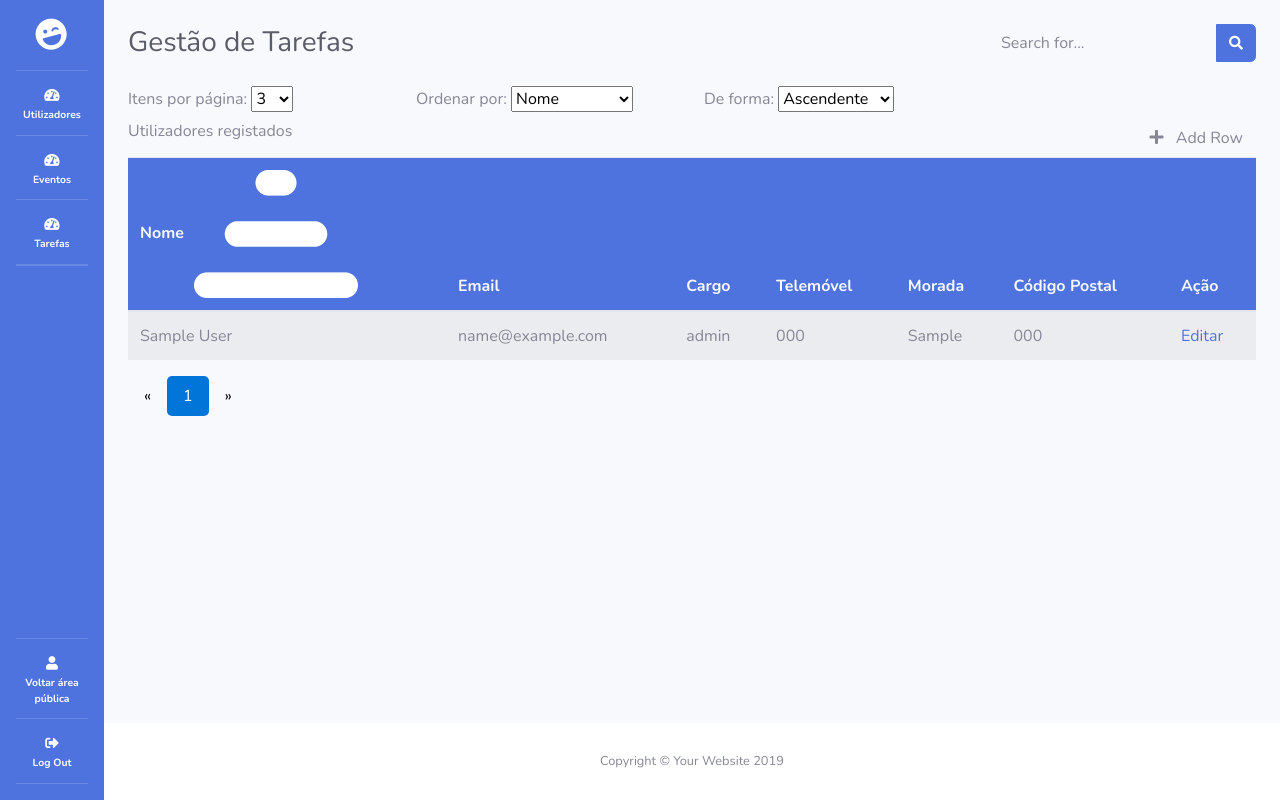
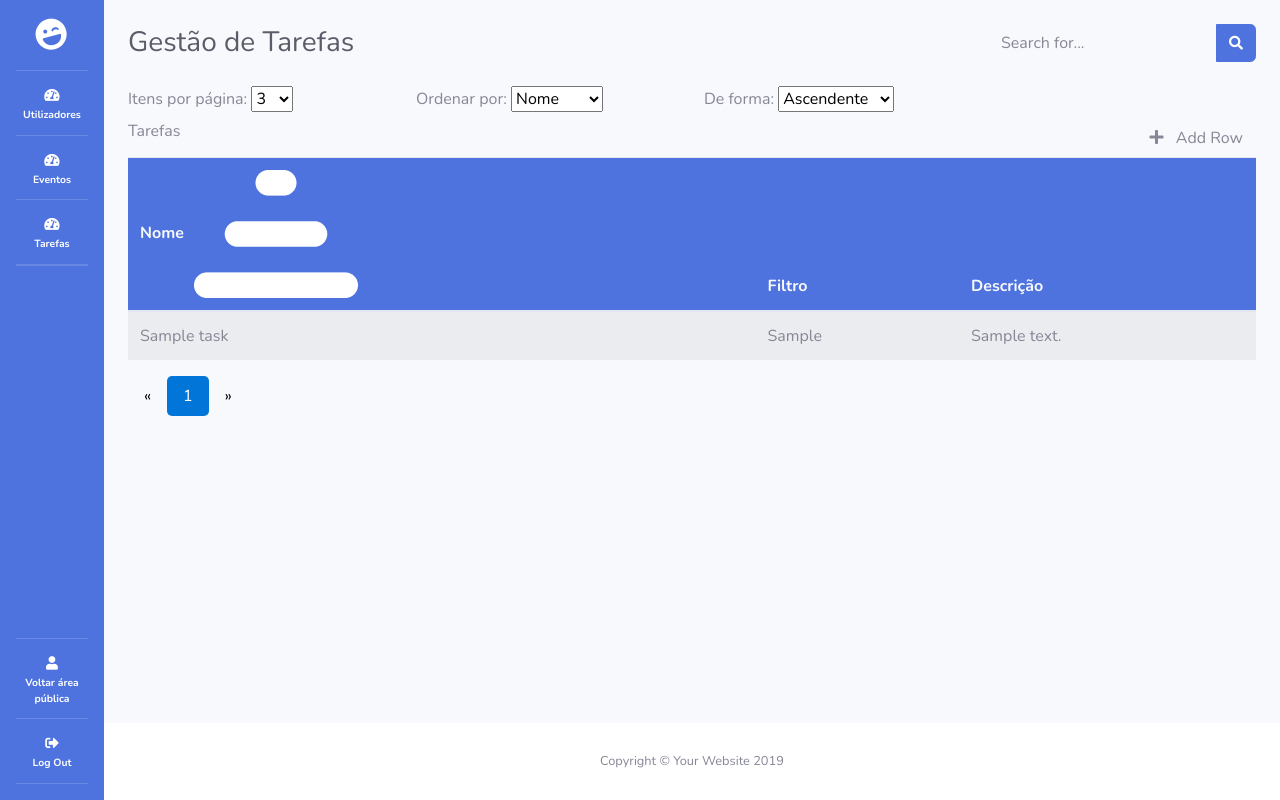
Before and after one commit to iloading/aplans, a PHP site: page /admin/pages/tarefas.php in a window 1280 px wide. Run offline with PHP 8.4, Linux system fonts and the light colour scheme; the visitor is signed in with stand-in values (Sample User, id 1); tables that the repository leaves empty or names only in its code hold one stand-in row (values such as "Sample post"); lists and menus that the app fills with data are empty; some libraries are stand-ins or nearby versions.

Commit message:
Tasks (INICIO - BUGADO)

```diff
--- /dev/null
+++ b/admin/ajax/tasks_table.php
@@ -0,0 +1,162 @@
+<?php
+    require_once '../../connections/connection.php';
+
+    // Create a new DB connection
+    $link = new_db_connection();
+
+
+
+
+    if (isset($_GET['items']) && trim($_GET['items']) != "") { // Se houver um limite de itens definido
+        $itemsPorPag = $_GET['items'];
+        $search = $_GET['search'];
+        $wildcard = "%$search%";
+
+        /*PAGINAÇÃO*/
+        $page = $_GET['page'];
+        $pagAtual = $page;
+        $page -=1;
+        // $previous_btn = true;
+        // $next_btn = true;
+        // $first_btn = true;
+        // $last_btn = true;
+        $start = $page * $itemsPorPag;
+
+
+        /* create a prepared statement */
+        $stmt = mysqli_stmt_init($link);
+
+
+        if ($search != "") {
+        $query = "SELECT COUNT(*) AS count FROM tasks INNER JOIN event_type ON ref_event_type_id = event_type.id
+                  WHERE name LIKE ? OR filter LIKE ? OR short_description LIKE ? OR event_type.type LIKE ?";
+        }else {
+            $query = "SELECT COUNT(*) AS count FROM tasks"; // Total records
+        }
+
+        if (mysqli_stmt_prepare($stmt, $query)) {
+            if ($search != "") {
+                mysqli_stmt_bind_param($stmt, 'ssss',  $wildcard,  $wildcard,  $wildcard,  $wildcard);
+            }
+            if (mysqli_stmt_execute($stmt)) {
+
+                mysqli_stmt_bind_result($stmt, $resultados);
+
+                mysqli_stmt_fetch($stmt);
+                    $no_de_pag = ceil($resultados / $itemsPorPag);
+
+
+                //print json_encode($data);
+
+
+            }
+        }
+        mysqli_stmt_close($stmt);
+        /*/.PAGINAÇÃO*/
+
+        if (isset($_GET['col']) && trim($_GET['col']) != "" && isset($_GET['ord']) && trim($_GET['ord']) != "") {
+            $ordenarPorCol = $_GET['col'];
+            $ordem= $_GET['ord'];
+
+            switch ($ordenarPorCol) {
+                case 'nome':
+                    $tabela = "nome";
+                    break;
+                case 'filtro':
+                $tabela = "filtro";
+                    break;
+                case 'descricao':
+                $tabela = "descricao";
+                    break;
+
+                default:
+                $tabela = "nome";
+                    break;
+            }
+            switch ($ordem) {
+                case 'ASC':
+                    $ordenacao = 'ASC';
+                    break;
+
+                default:
+                    $ordenacao = 'DESC';
+                    break;
+            }
+
+            if ($search != "") { // SE HOUVER ALGO NA BARRA DE PESQUISA
+            $query = "SELECT name, filter, short_description
+                        FROM tasks
+                        INNER JOIN event_type ON ref_event_type_id = event_type.id
+                        WHERE name LIKE ? OR filter LIKE ? OR short_description LIKE ? OR event_type.type LIKE ?
+                        ORDER BY " . $tabela . " " . $ordenacao . "
+                        LIMIT ?, ?";
+
+            }else {// SE NÃO HOUVER ALGO NA BARRA DE PESQUISA
+            $query = "SELECT name, filter, short_description FROM tasks INNER JOIN event_type ON ref_event_type_id = event_type.id ORDER BY " . $tabela . " " . $ordenacao . " LIMIT ?, ?";
+
+            }
+
+        }else { //SE POR ALGUMA RAZÃO NÃO HOUVER NADA NO PARAMETRO DA COLUNA OU DA ORDENAÇÃO
+            $query = "SELECT name, filter, short_description FROM tasks INNER JOIN event_type ON ref_event_type_id = event_type.id LIMIT ?, ?";
+        }
+
+    }else { // SE POR ALGUMA RAZÃO NÃO HOUVER NADA NO PARAMETRO DO LIMITE DE ITEMS POR PÁGINA
+        $query = "SELECT name, filter, short_description FROM tasks INNER JOIN event_type ON ref_event_type_id = event_type.id";
+    }
+
+    /* create a prepared statement */
+    $stmt = mysqli_stmt_init($link);
+    if (mysqli_stmt_prepare($stmt, $query)) {
+
+        if (isset($_GET['items']) && trim($_GET['items']) != "") {
+            if (isset($_GET['col']) && trim($_GET['col']) != "" && isset($_GET['ord']) && trim($_GET['ord']) != "") {
+                if ($search != "") {
+
+                mysqli_stmt_bind_param($stmt, 'sssii',  $wildcard,  $wildcard,  $wildcard, $start, $itemsPorPag );
+
+                }else {
+
+                mysqli_stmt_bind_param($stmt, 'ii', $start, $itemsPorPag);
+                }
+            }else {
+
+                mysqli_stmt_bind_param($stmt, 'ii', $start, $itemsPorPag);
+            }
+
+
+
+        }
+        /* execute the prepared statement */
+        if (mysqli_stmt_execute($stmt)){
+            /* bind result variables */
+            mysqli_stmt_bind_result($stmt, $nome, $filtro, $descricao);
+
+            /* fetch values */
+            $data = array();
+            while (mysqli_stmt_fetch($stmt)) {
+                $row_result = array();
+                $row_result["nome"] = htmlspecialchars($nome);
+                $row_result["filtro"] = htmlspecialchars($filtro);
+                $row_result["descricao"] = htmlspecialchars($descricao);
+                $row_result["noPaginas"] = htmlspecialchars($no_de_pag);
+                $data[] = $row_result;
+
+            }
+
+            print json_encode($data);
+
+
+        } else {
+            echo "Error: " . mysqli_stmt_error($stmt);
+        }
+
+        /* close statement */
+        mysqli_stmt_close($stmt);
+
+
+    } else {
+        echo "Error: " . mysqli_error($link);
+    }
+
+    /* close connection */
+    mysqli_close($link);
--- a/admin/components/c_navbars_side.php
+++ b/admin/components/c_navbars_side.php
@@ -34,7 +34,7 @@ if ($admin == 1) {
         </li>
         <hr class="sidebar-divider my-0">
         <li class="nav-item active">
-            <a class="nav-link" href="#">
+            <a class="nav-link" href="../pages/tarefas.php">
                 <i class="fas fa-fw fa-tachometer-alt"></i>
                 <span>Tarefas</span></a>
         </li>
--- a/admin/pages/tarefas.php
+++ b/admin/pages/tarefas.php
@@ -15,7 +15,7 @@ require_once "../scripts/sc_check_admin.php";
     <meta name="description" content="">
     <meta name="author" content="">
 
-    <title>TESTE12</title>
+    <title>aplans</title>
 
     <!-- Custom fonts for this template-->
     <link href="../vendor/fontawesome-free/css/all.min.css" rel="stylesheet" type="text/css">
@@ -111,9 +111,9 @@ require_once "../scripts/sc_check_admin.php";
 
 
         <script>
-            function update(email_velho, email_novo, nome, role, telemovel, morada, codigo_postal, password, password_confirmar) {
+            function update(id, nome, filtro, descricao) {
 
-                var query = "email_velho=" + email_velho + "&email_novo=" + email_novo + "&nome=" + nome + "&role=" + role + "&telemovel=" + telemovel + "&morada=" + morada + "&codigo_postal=" + codigo_postal + "&password=" + password + "&password_confirmar=" + password_confirmar;
+                var query = "id" + id + "&nome=" + nome + "&filtro=" + filtro + "&descricao=" + descricao;
 
                 console.log(query);
 
@@ -122,7 +122,7 @@ require_once "../scripts/sc_check_admin.php";
 
 
                 $.ajax({ // ajax call starts
-                        url: '../scripts/sc_update_tabela.php',
+                        url: '../scripts/tarefas/sc_update_tabela.php',
                         data: query,
                         dataType: 'json', // Choosing a JSON datatype
                         type: 'GET',
@@ -150,14 +150,14 @@ require_once "../scripts/sc_check_admin.php";
             }
         </script>
         <script>
-            function apagar(email_velho) {
+            function apagar(id) {
 
-                var query = "email_velho=" + email_velho;
+                var query = "id=" + id;
 
                 console.log(query);
 
                 $.ajax({ // ajax call starts
-                        url: '../scripts/sc_delete_row.php',
+                        url: '../scripts/tarefas/sc_delete_row.php',
                         data: query,
                         // dataType: 'json', // Choosing a JSON datatype
                         type: 'GET',
@@ -172,14 +172,14 @@ require_once "../scripts/sc_check_admin.php";
             }
         </script>
         <script>
-            function adicionar(email_novo, nome, role, telemovel, morada, codigo_postal, password, password_confirmar) {
+            function adicionar(id, nome, filtro, descricao) {
 
-                var query1 = "email_novo=" + email_novo + "&nome=" + nome + "&role=" + role + "&telemovel=" + telemovel + "&morada=" + morada + "&codigo_postal=" + codigo_postal + "&password=" + password + "&password_confirmar=" + password_confirmar;
+                var query1 = "nome=" + nome + "&filtro=" + filtro + "&descricao=" + descricao;
 
                 console.log(query1);
 
                 $.ajax({ // ajax call starts
-                        url: '../scripts/sc_adicionar_row.php',
+                        url: '../scripts/tarefas/sc_adicionar_row.php',
                         data: query1,
                         dataType: 'json', // Choosing a JSON datatype
                         type: 'GET',
@@ -211,7 +211,7 @@ require_once "../scripts/sc_check_admin.php";
 
                 $.when(
                         $.ajax({ // ajax call starts
-                            url: '../ajax/users_table.php',
+                            url: '../ajax/tasks_table.php',
                             data: query,
                             dataType: 'json', // Choosing a JSON datatype
                             type: 'GET',
@@ -240,7 +240,7 @@ require_once "../scripts/sc_check_admin.php";
                             //Antes de escrever o conteúdo organizado, vamos escrever o head da tabela com a variável de ordenação atual para que no próximo clique, troque a ordem
                             var span = "<span><img class=\"ordenar\"src='" + iconOrdenacao + "'></span>";
 
-                            var thead = "<tr class=\"bg-primary text-light \"><th id=\"nome\"class=\"coluna\">Nome</th><th id=\"email\"class=\"coluna\">Email</th><th id=\"role\"class=\"coluna\">Cargo</th><th id=\"telemovel\"class=\"coluna\">Telemóvel</th><th id=\"morada\"class=\"coluna\">Morada</th><th id=\"codigo_postal\"class=\"coluna\">Código Postal</th><th id=\"acao\"class=\"coluna\">Ação</th><tr>"
+                            var thead = "<tr class=\"bg-primary text-light \"><th id=\"nome\"class=\"coluna\">Nome</th><th id=\"filtro\"class=\"coluna\">Filtro</th><th id=\"descricao\"class=\"coluna\">Descrição</th><tr>"
 
                             $('#colunaTabela').append(thead);
                             if (coluna != "") {
@@ -250,7 +250,7 @@ require_once "../scripts/sc_check_admin.php";
 
                             for (var i in data) {
 
-                                var linha = "<tr><th>" + data[i]["nome"] + "</th><th>" + data[i]["email"] + "</th><th>" + data[i]["role"] + "</th><th>" + data[i]["telemovel"] + "</th><th>" + data[i]["morada"] + "</th><th>" + data[i]["codigo_postal"] + "</th><th><a href='#' data-toggle='modal' data-target='#myModal' data-id='" + i + "' class='editar'>Editar</a></th></tr>";
+                                var linha = "<tr><th>" + data[i]["nome"] + "</th><th>" + data[i]["filtro"] + "</th><th>" + data[i]["descricao"];
                                 $('#users').append(linha);
 
                                 resultados = data[i]["noPaginas"]
@@ -273,20 +273,20 @@ require_once "../scripts/sc_check_admin.php";
                             $('.editar').on("click", function() {
                                 var editarLinha = $(this).data('id');
 
-                                var modal_editar_body = ' <label class="col-12 pl-0 mb-0 mt-2">Nome</label><input name="nome" type="text" id="update_nome" value="' + data[editarLinha]['nome'] + '"><label class="col-12 pl-0 mb-0 mt-2">Email</label><input name="email" type="text" id="email_user" value="' + data[editarLinha]['email'] + '"><label class="col-12 pl-0 mb-0 mt-2">Cargo</label><select name="role" id="modal_role"></select><label class="col-12 pl-0 mb-0 mt-2">Telemóvel</label><input name="telemovel" type="text" id="update_telemovel" value="' + data[editarLinha]['telemovel'] + '"><label class="col-12 pl-0 mb-0 mt-2">Morada</label><input name="morada" type="text" id="update_morada" value="' + data[editarLinha]['morada'] + '"><label class="col-12 pl-0 mb-0 mt-2">Código Postal</label><input name="codigo_postal" type="text" id="update_codigo_postal" value="' + data[editarLinha]['codigo_postal'] + '"><label class="col-12 pl-0 mb-0 mt-2">Preencher Apenas para mudar password</label><input name="password" type="password" id="update_password" placeholder="Nova palavra-passe"><input name="password_confirmar" type="password" id="update_password_confirmar" placeholder="Confirmar palavra-passe"><input name="emailEditar" type="hidden" id="email_editar" value="' + data[editarLinha]['email'] + '">';
+                                var modal_editar_body = '<label class="col-12 pl-0 mb-0 mt-2">Nome</label><input name="nome" type="text" id="update_nome" value="' + data[editarLinha]['nome'] + '"><label class="col-12 pl-0 mb-0 mt-2">Filtro</label><select name="filtro" id="modal_filtro"></select><label class="col-12 pl-0 mb-0 mt-2">Descrição</label><input name="descricao" type="text" id="update_descricao" value="' + data[editarLinha]['descricao'] + '">';
 
 
                                 $("#modal_editar").html(modal_editar_body);
-                                $("#modal_role").html('');
+                                $("#modal_filtro").html('');
 
                                 //se o role do utilizador clicado for admin ou user, muda a option que está selecionada
-                                if (data[editarLinha]['role'] == "Admin") {
-                                    var add_role = '<option value="2" id="opcao_admin" selected="selected">Admin</option><option value="1" id="opcao_user">User</option>'
+                                if (data[editarLinha]['filtro'] == "Admin") {
+                                    var add_role = '<option value="2" id="opcao_admin" selected="selected">Predefenido</option><option value="1" id="opcao_user">Criado</option>'
 
-                                    $("#modal_role").append(add_role);
+                                    $("#modal_filtro").append(add_role);
                                 } else {
-                                    var add_role = '<option value="2" id="opcao_admin">Admin</option><option value="1" id="opcao_user" selected="selected">User</option>'
-                                    $("#modal_role").append(add_role);
+                                    var add_role = '<option value="2" id="opcao_admin">Predefenido</option><option value="1" id="opcao_user" selected="selected">Criado</option>'
+                                    $("#modal_filtro").append(add_role);
                                 }
 
 
@@ -308,7 +308,7 @@ require_once "../scripts/sc_check_admin.php";
 
                         })
                     .fail(function() { // Se existir um erro no pedido
-                        $('#users').html('Data ERROU'); // Escreve mensagem de erro na listagem de vinhos
+                        $('#users').html('Data ERROU'); // Escreve mensagem de erro
                     });
 
                 return false; // keeps the page from not refreshing
@@ -358,17 +358,12 @@ require_once "../scripts/sc_check_admin.php";
                 });
 
                 $('#guardar').on("click", function() {
-                    email_velho = $('#email_editar').val();
-                    email_novo = $('#email_user').val();
+                    id = $('#id').val();
                     nome = $('#update_nome').val();
-                    role = $('#modal_role option').filter(":selected").val();
-                    telemovel = $('#update_telemovel').val();
-                    morada = $('#update_morada').val();
-                    codigo_postal = $('#update_codigo_postal').val();
-                    password = $('#update_password').val();
-                    password_confirmar = $('#update_password_confirmar').val();
+                    filtro = $('#modal_filtro option').filter(":selected").val();
+                    descricao = $('#update_descricao').val();
 
-                    update(email_velho, email_novo, nome, role, telemovel, morada, codigo_postal, password, password_confirmar);
+                    update(id, nome, filtro, descricao);
 
 
 
@@ -379,9 +374,9 @@ require_once "../scripts/sc_check_admin.php";
                 });
 
                 $('#apagar').on("click", function() {
-                    email_velho = $('#email_editar').val();
+                    id = $('#id').val();
 
-                    apagar(email_velho);
+                    apagar(id);
 
                     search = $('#search').val();
                     ordem = $('#ordem').val();
@@ -392,16 +387,11 @@ require_once "../scripts/sc_check_admin.php";
                 });
 
                 $('#submeter_row').on("click", function() {
-                    email_novo = $('#add_email_user').val();
                     nome = $('#add_nome').val();
-                    role = $('#add_role option').filter(":selected").val();
-                    telemovel = $('#add_telemovel').val();
-                    morada = $('#add_morada').val();
-                    codigo_postal = $('#add_codigo_postal').val();
-                    password = $('#add_password').val();
-                    password_confirmar = $('#add_password_confirmar').val();
+                    filtro = $('#add_filtro option').filter(":selected").val();
+                    descricao = $('#add_descricao').val();
 
-                    adicionar(email_novo, nome, role, telemovel, morada, codigo_postal, password, password_confirmar);
+                    adicionar(nome, filtro, descricao);
 
                     search = $('#search').val();
                     ordem = $('#ordem').val();
@@ -492,11 +482,8 @@ require_once "../scripts/sc_check_admin.php";
                                 <label>Ordenar por:</label>
                                 <select class="" id="ordenarPor" name="items">
                                     <option class="dropdown-item " selected="selected" value="nome">Nome</option>
-                                    <option class="dropdown-item" value="email">Email</option>
-                                    <option class="dropdown-item" value="role">Cargo</option>
-                                    <option class="dropdown-item" value="telemovel">Telemóvel</option>
-                                    <option class="dropdown-item" value="morada">Morada</option>
-                                    <option class="dropdown-item" value="codigo_postal">Codigo Postal</option>
+                                    <option class="dropdown-item" value="filtro">Filtro</option>
+                                    <option class="dropdown-item" value="descricao">Descricao</option>
                                 </select>
                             </form>
                             <form action="" method="GET" class="col-3">
@@ -515,7 +502,7 @@ require_once "../scripts/sc_check_admin.php";
                             <div class="panel panel-default">
                                 <div class="row">
                                     <div class="panel-heading col-6">
-                                        Utilizadores registados
+                                        Tarefas
                                     </div>
                                     <div style="text-align: end;" class=" col-6">
                                         <button class="btn btn-default pull-right add-row" href='#' data-toggle='modal' data-target='#addRows' id="adicionar"><i class="fa fa-plus"></i>&nbsp;&nbsp; Add Row</button>
@@ -531,24 +518,13 @@ require_once "../scripts/sc_check_admin.php";
                                                     <th id="nome" class="coluna">
                                                         Nome
                                                     </th>
-                                                    <th id="email" class="coluna">
-                                                        Email
+                                                    <th id="filtro" class="coluna">
+                                                        Filtro
                                                     </th>
-                                                    <th id="role" class="coluna">
-                                                        Cargo
+                                                    <th id="descricao" class="coluna">
+                                                        Descrição
                                                     </th>
-                                                    <th id="telemovel" class="coluna">
-                                                        Telemóvel
-                                                    </th>
-                                                    <th id="morada" class="coluna">
-                                                        Morada
-                                                    </th>
-                                                    <th id="codigo_postal" class="coluna">
-                                                        Código Postal
-                                                    </th>
-                                                    <th id="acao" class="coluna">
-                                                        Ação
-                                                    </th>
+
 
 
                                                 </tr>
@@ -635,22 +611,13 @@ require_once "../scripts/sc_check_admin.php";
                                 <!-- <form action="#" method="" class=""> -->
                                 <label class="col-12 pl-0 mb-0 mt-2">Nome</label>
                                 <input name="nome" type="text" id="add_nome" value="">
-                                <label class="col-12 pl-0 mb-0 mt-2">Email</label>
-                                <input name="email" type="text" id="add_email_user" value="">
-                                <label class="col-12 pl-0 mb-0 mt-2">Cargo</label>
-                                <select name="role" id="add_role">
-                                    <option value="2" id="add_opcao_admin">Admin</option>
-                                    <option value="1" id="add_opcao_user" selected="selected">User</option>
+                                <label class="col-12 pl-0 mb-0 mt-2">Filtro</label>
+                                <select name="filtro" id="add_filtro">
+                                    <option value="2" id="add_opcao_admin">Predefenido</option>
+                                    <option value="1" id="add_opcao_user" selected="selected">Criado</option>
                                 </select>
-                                <label class="col-12 pl-0 mb-0 mt-2">Telemóvel</label>
-                                <input name="telemovel" type="text" id="add_telemovel">
-                                <label class="col-12 pl-0 mb-0 mt-2">Morada</label>
-                                <input name="morada" type="text" id="add_morada">
-                                <label class="col-12 pl-0 mb-0 mt-2">Código Postal</label>
-                                <input name="codigo_postal" type="text" id="add_codigo_postal">
-                                <label class="col-12 pl-0 mb-0 mt-2">Password</label>
-                                <input name="password" type="password" id="add_password" placeholder="Nova palavra-passe">
-                                <input name="password_confirmar" type="password" id="add_password_confirmar" placeholder="Confirmar palavra-passe">
+                                <label class="col-12 pl-0 mb-0 mt-2">Descricao</label>
+                                <input name="descricao" type="text" id="add_descricao_user" value="">
 
 
 
```
Also changed, not shown: admin/scripts/tarefas/sc_check_admin.php (deleted, +0 -8 lines).
